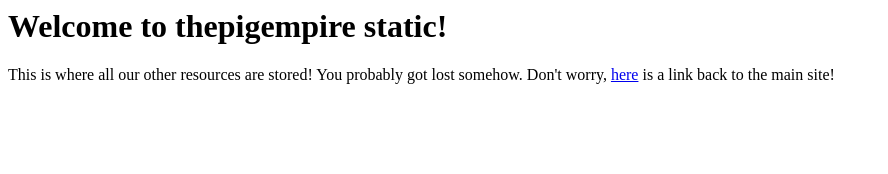
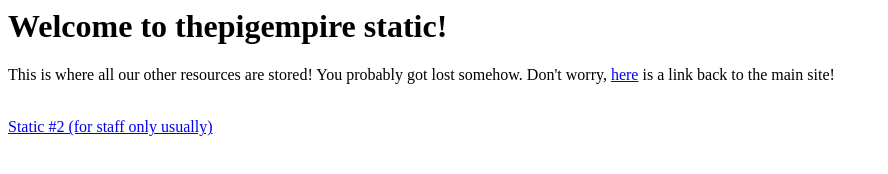
Before and after one commit to thepigempire/technical, a plain HTML site: page index.html in a window 1280 px wide. Shown: the whole page, without its empty margins (0-888 px from the left). Drawn offline with Linux system fonts and the light colour scheme.

Commit message:
Update index.html

```diff
--- a/index.html
+++ b/index.html
@@ -1,2 +1,4 @@
 <h1>Welcome to thepigempire static!</h1>
 <p>This is where all our other resources are stored! You probably got lost somehow. Don't worry, <a href="https://thepigempire.my.canva.site">here</a> is a link back to the main site!</p>
+<br>
+<a href="https://thepigempirestatic.netlify.app">Static #2 (for staff only usually)</a>
```
